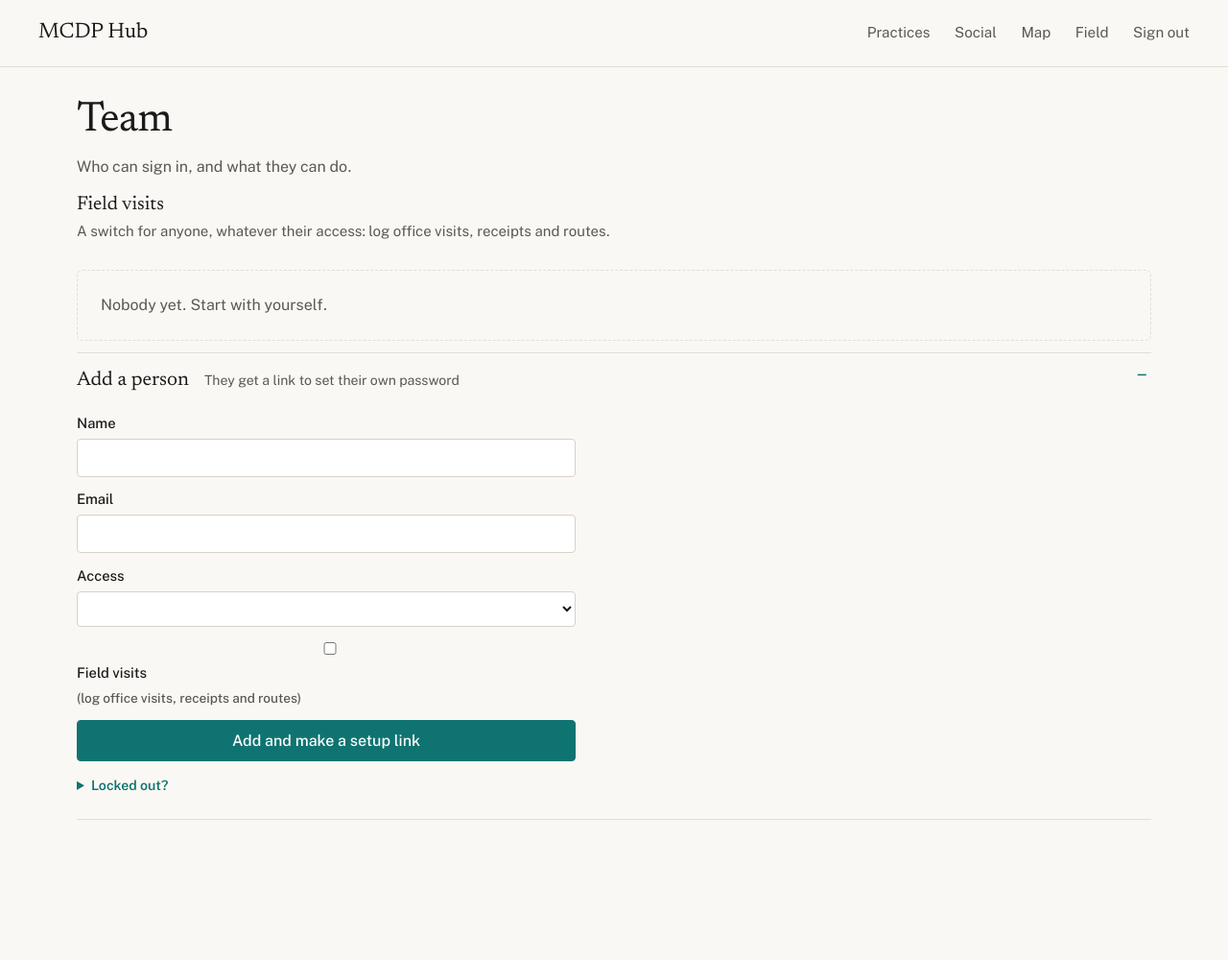
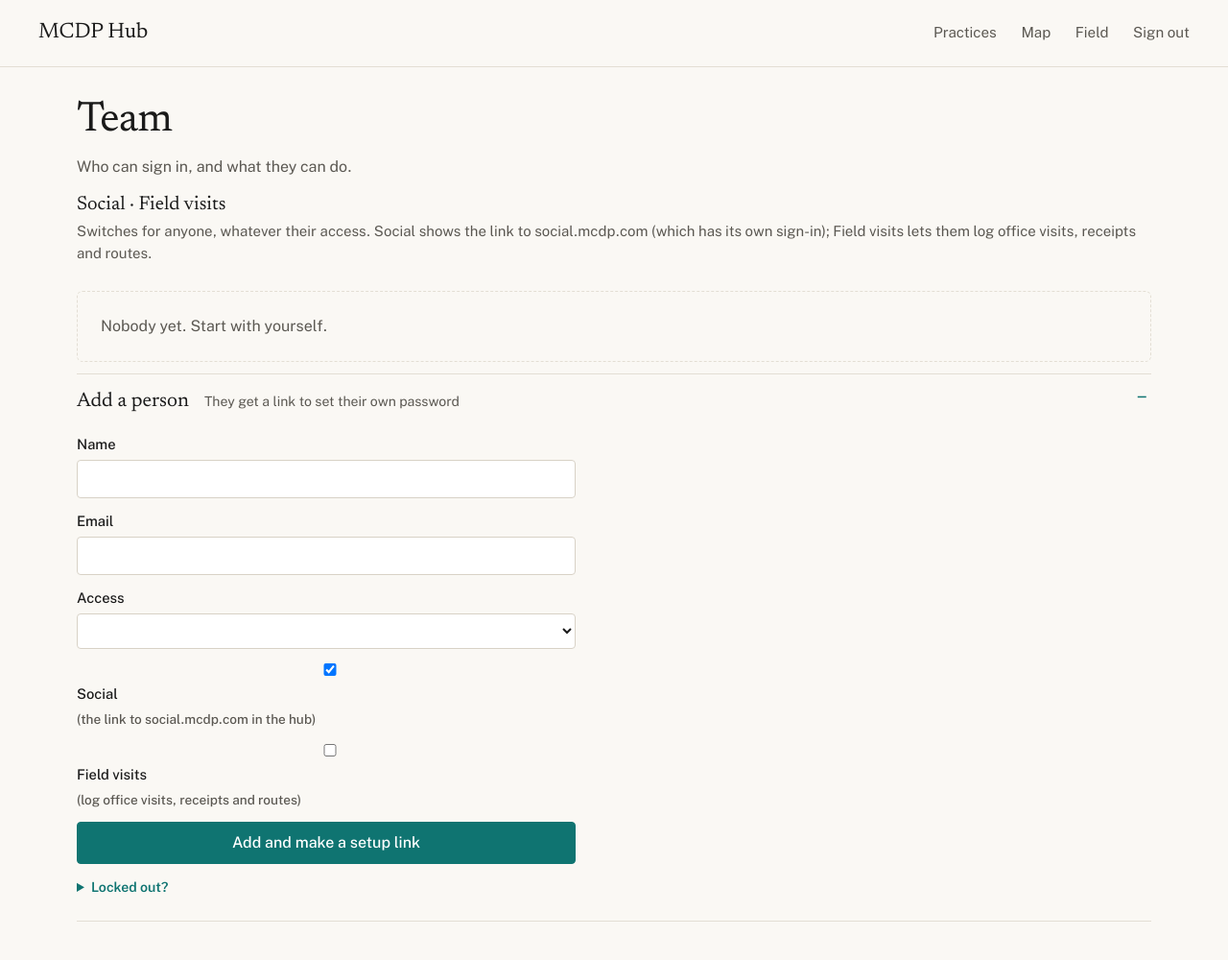
Before and after one commit to mrozio1/mcdp-marketing-hub, a FastAPI app: template ads/app/templates/team.html in a window 1280 px wide. Shown: the top 1000 px of the page at 96% size. Before the commit the page ends 854 px from the top, so only its background shows below. Run offline with FastAPI, Linux system fonts and the light colour scheme; the template is opened without the code that fills it, so the values that code supplies are empty; parts of the project's set-up code (start-up, migrations or seed data) failed here and were passed over; some libraries are stand-ins or nearby versions.

Commit message:
Team: a Social on/off switch per person (shows or hides the Social link)
- Social switch next to Field visits on the Team page and when adding someone
  (ticked by default); existing people stay on
- Off hides the Social nav link and welcome tile; Social keeps its own sign-in
- One switch route for both (/team/{id}/switch/{social|field})

Co-Authored-By: Claude Opus 5.5 <noreply@anthropic.com>
Claude-Session: https://claude.ai/code/session_018wqUMc6UzoWr3LWBCytvKk

```diff
--- a/ads/app/main.py
+++ b/ads/app/main.py
@@ -191,6 +191,7 @@ def page(request, name, **ctx):
     ctx["can_edit"] = bool(u) and users.rank(u["role"]) >= users.rank("editor")
     ctx["is_admin"] = bool(u) and u["role"] == "admin"
     ctx["can_log"] = bool(u) and bool(u.get("field"))
+    ctx["show_social"] = bool(u) and bool(u.get("social", 1))
     return templates.TemplateResponse(request, name, ctx)
 
 
@@ -372,11 +373,11 @@ def team(request: Request):
 
 @app.post("/team/add")
 def team_add(request: Request, name: str = Form(""), email: str = Form(""), role: str = Form("viewer"),
-             field_on: str = Form("")):
-    if (r := guard(request)):
-        return r
-    try:
-        u, token = users.add(name, email, role, bool(field_on))
+             field_on: str = Form(""), social_on: str = Form("")):
+    if (r := guard(request)):
+        return r
+    try:
+        u, token = users.add(name, email, role, bool(field_on), bool(social_on))
     except ValueError as e:
         flash(request, str(e), "error")
         return RedirectResponse("/team#add", status_code=303)
@@ -421,14 +422,14 @@ def team_active(request: Request, uid: int, active: str = Form("")):
     return RedirectResponse("/team", status_code=303)
 
 
-@app.post("/team/{uid}/field")
-def team_field(request: Request, uid: int, on: str = Form("")):
+@app.post("/team/{uid}/switch/{name}")
+def team_switch(request: Request, uid: int, name: str, on: str = Form("")):
     if (r := guard(request)):
         return r
     u = users.get(uid)
-    if u:
-        users.set_field(uid, bool(on))
-        flash(request, f"Field visits {'on' if on else 'off'} for {u['name']}.")
+    if u and name in users.SWITCHES:
+        users.set_switch(uid, name, bool(on))
+        flash(request, f"{users.SWITCHES[name]} {'on' if on else 'off'} for {u['name']}.")
     return RedirectResponse("/team", status_code=303)
 
 
--- a/ads/app/templates/account.html
+++ b/ads/app/templates/account.html
@@ -7,6 +7,7 @@
     <div><dt>Name</dt><dd>{{ me.name }}</dd></div>
     {% if me.email %}<div><dt>Email</dt><dd>{{ me.email }}</dd></div>{% endif %}
     <div><dt>Access</dt><dd>{{ labels[me.role] }} <span class="muted small">· {{ help[me.role] }}</span></dd></div>
+    <div><dt>Social</dt><dd>{{ 'On' if me.get('social', 1) else 'Off' }}</dd></div>
     <div><dt>Field visits</dt><dd>{{ 'On' if me.field else 'Off' }}{% if not me.field %} <span class="muted small">· an admin can switch them on</span>{% endif %}</dd></div>
   </dl>
 </section>
--- a/ads/app/templates/base.html
+++ b/ads/app/templates/base.html
@@ -16,7 +16,7 @@
   <a class="brand" href="/">MCDP Hub</a>
   <nav aria-label="Main">
     <a href="/practices" {% if here == '/practices' or here.startswith('/p/') %}aria-current="page"{% endif %}>Practices</a>
-    <a href="{{ social_url or 'https://social.mcdp.com' }}" target="_blank" rel="noopener">Social</a>
+    {% if show_social %}<a href="{{ social_url or 'https://social.mcdp.com' }}" target="_blank" rel="noopener">Social</a>{% endif %}
     <a href="/map" {% if here.startswith('/map') %}aria-current="page"{% endif %}>Map</a>
     <a href="/field" {% if here.startswith('/field') %}aria-current="page"{% endif %}>Field</a>
     {% if is_admin %}
--- a/ads/app/templates/team.html
+++ b/ads/app/templates/team.html
@@ -18,13 +18,13 @@
 
 <dl class="roles">
   {% for r in roles %}<div><dt>{{ labels[r] }}</dt><dd>{{ help[r] }}</dd></div>{% endfor %}
-  <div><dt>Field visits</dt><dd>A switch for anyone, whatever their access: log office visits, receipts and routes.</dd></div>
+  <div><dt>Social · Field visits</dt><dd>Switches for anyone, whatever their access. Social shows the link to social.mcdp.com (which has its own sign-in); Field visits lets them log office visits, receipts and routes.</dd></div>
 </dl>
 
 {% if people %}
 <div class="table-scroll">
 <table class="data team-table">
-  <thead><tr><th>Person</th><th>Access</th><th>Field visits</th><th>Status</th><th></th></tr></thead>
+  <thead><tr><th>Person</th><th>Access</th><th>Social</th><th>Field visits</th><th>Status</th><th></th></tr></thead>
   <tbody>
   {% for u in people %}
     <tr class="{{ '' if u.active else 'muted' }}">
@@ -38,7 +38,13 @@
         </form>
       </td>
       <td>
-        <form method="post" action="/team/{{ u.id }}/field" class="inline-form">
+        <form method="post" action="/team/{{ u.id }}/switch/social" class="inline-form">
+          <label class="switch"><input type="checkbox" name="on" value="1" {% if u.social %}checked{% endif %} onchange="this.form.requestSubmit()" aria-label="Social for {{ u.name }}"><span>{{ 'On' if u.social else 'Off' }}</span></label>
+          <noscript><button class="btn btn-small btn-quiet" type="submit">Save</button></noscript>
+        </form>
+      </td>
+      <td>
+        <form method="post" action="/team/{{ u.id }}/switch/field" class="inline-form">
           <label class="switch"><input type="checkbox" name="on" value="1" {% if u.field %}checked{% endif %} onchange="this.form.requestSubmit()" aria-label="Field visits for {{ u.name }}"><span>{{ 'On' if u.field else 'Off' }}</span></label>
           <noscript><button class="btn btn-small btn-quiet" type="submit">Save</button></noscript>
         </form>
@@ -74,6 +80,7 @@
     <label>Access
       <select name="role">{% for r in roles %}<option value="{{ r }}" {% if (shared and r == 'admin') or (not shared and r == 'viewer') %}selected{% endif %}>{{ labels[r] }}</option>{% endfor %}</select>
     </label>
+    <label class="check"><input type="checkbox" name="social_on" value="1" checked> Social <span class="muted small">(the link to social.mcdp.com in the hub)</span></label>
     <label class="check"><input type="checkbox" name="field_on" value="1"> Field visits <span class="muted small">(log office visits, receipts and routes)</span></label>
     <button class="btn" type="submit">Add and make a setup link</button>
   </form>
--- a/ads/app/templates/welcome.html
+++ b/ads/app/templates/welcome.html
@@ -14,10 +14,12 @@
         <span class="door-title">Practices &amp; ads</span>
         <span class="door-text">Spend, leads and pacing for every practice, with fixes you approve one by one.</span>
         <span class="door-arrow" aria-hidden="true">→</span></a></li>
+      {% if show_social %}
       <li><a href="{{ social_url }}" target="_blank" rel="noopener">
         <span class="door-title">Social posts</span>
         <span class="door-text">Plan and schedule Facebook and Instagram posts.</span>
         <span class="door-arrow" aria-hidden="true">↗</span></a></li>
+      {% endif %}
       <li><a href="/map">
         <span class="door-title">Market map</span>
         <span class="door-text">Our offices, the dentists around them and the competition.</span>
--- a/ads/app/users.py
+++ b/ads/app/users.py
@@ -52,7 +52,8 @@ COLUMNS = {"setup_hash": "TEXT DEFAULT ''", "setup_expires": "TEXT DEFAULT ''",
            "active": "INTEGER NOT NULL DEFAULT 1", "ever_set": "INTEGER NOT NULL DEFAULT 0",
            "last_login": "TEXT DEFAULT ''", "field_budget": "REAL DEFAULT 0", "home_address": "TEXT DEFAULT ''",
            "home_lat": "REAL", "home_lng": "REAL",
-           "field": "INTEGER NOT NULL DEFAULT 0"}   # field visits switched on for this person (any access level)
+           "field": "INTEGER NOT NULL DEFAULT 0",
+           "social": "INTEGER NOT NULL DEFAULT 1"}   # Social link shown in the hub (on for existing people)   # field visits switched on for this person (any access level)
 
 
 def init():
@@ -75,9 +76,18 @@ def init():
         c.execute("UPDATE users SET role='viewer', field=1 WHERE role='agent'")
 
 
+SWITCHES = {"field": "Field visits", "social": "Social"}
+
+
+def set_switch(uid, name, on):
+    if name not in SWITCHES:
+        raise ValueError("Unknown switch.")
+    with db.conn() as c:
+        c.execute(f"UPDATE users SET {name}=? WHERE id=?", (1 if on else 0, uid))
+
+
 def set_field(uid, on):
-    with db.conn() as c:
-        c.execute("UPDATE users SET field=? WHERE id=?", (1 if on else 0, uid))
+    set_switch(uid, "field", on)
 
 
 def rank(role):
@@ -151,7 +161,7 @@ def any_admin():
 EMAIL = re.compile(r"^[^@\s]+@[^@\s]+\.[^@\s]+$")
 
 
-def add(name, email, role, field=False):
+def add(name, email, role, field=False, social=True):
     """Returns (user, setup_token) or raises ValueError with a message for the page."""
     name, email = (name or "").strip(), (email or "").strip().lower()
     if not name:
@@ -163,8 +173,8 @@ def add(name, email, role, field=False):
     if by_email(email):
         raise ValueError(f"{email} already has an account.")
     with db.conn() as c:
-        cur = c.execute("INSERT INTO users(email, name, role, created_at, field) VALUES (?,?,?,?,?)",
-                        (email, name[:80], role, db.now(), 1 if field else 0))
+        cur = c.execute("INSERT INTO users(email, name, role, created_at, field, social) VALUES (?,?,?,?,?,?)",
+                        (email, name[:80], role, db.now(), 1 if field else 0, 1 if social else 0))
         uid = cur.lastrowid
     return get(uid), new_link(uid)
 
```
Also changed, not shown: ads/tests/test_field.py (+20 -5 lines), README.md.
